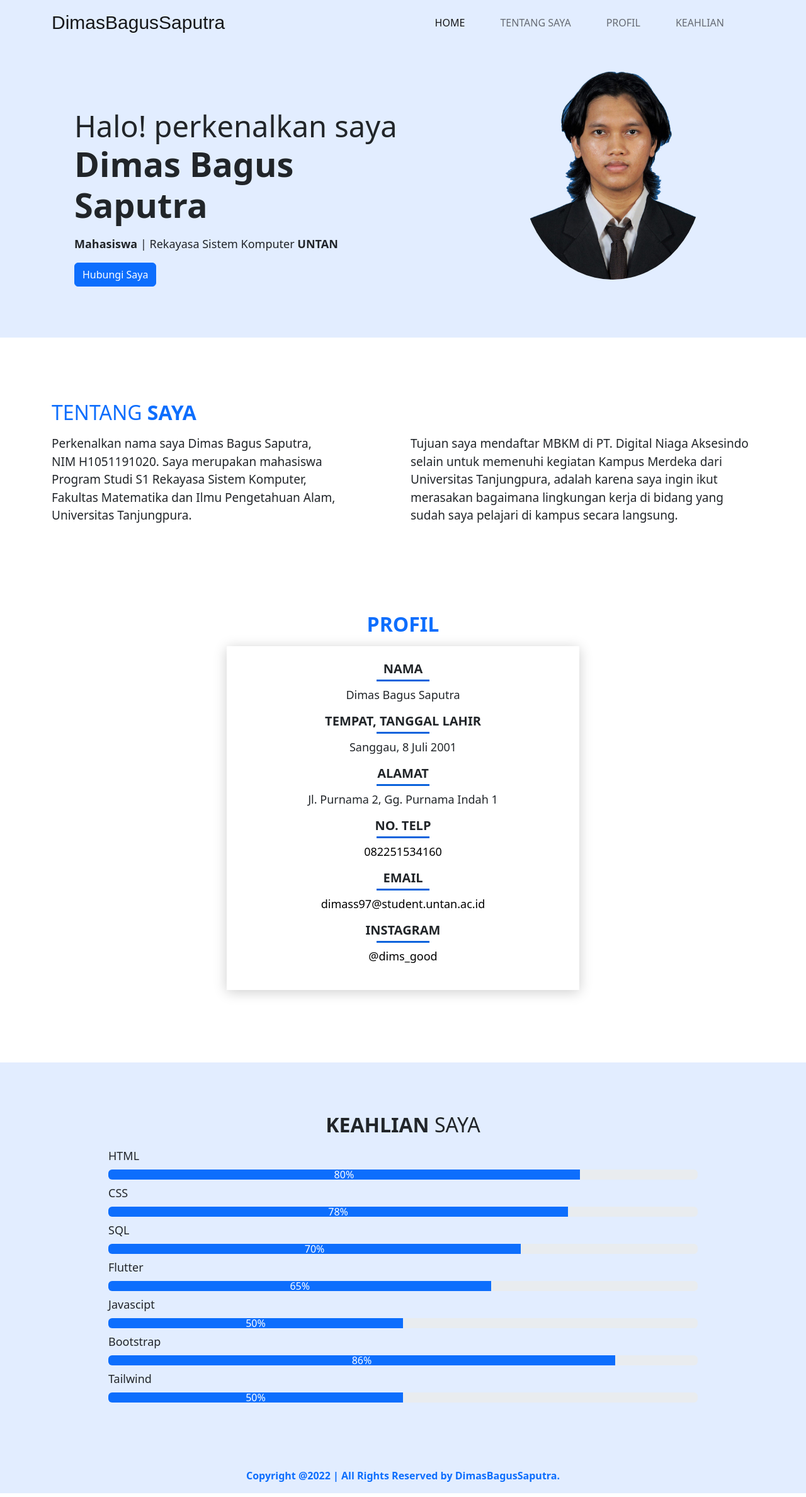
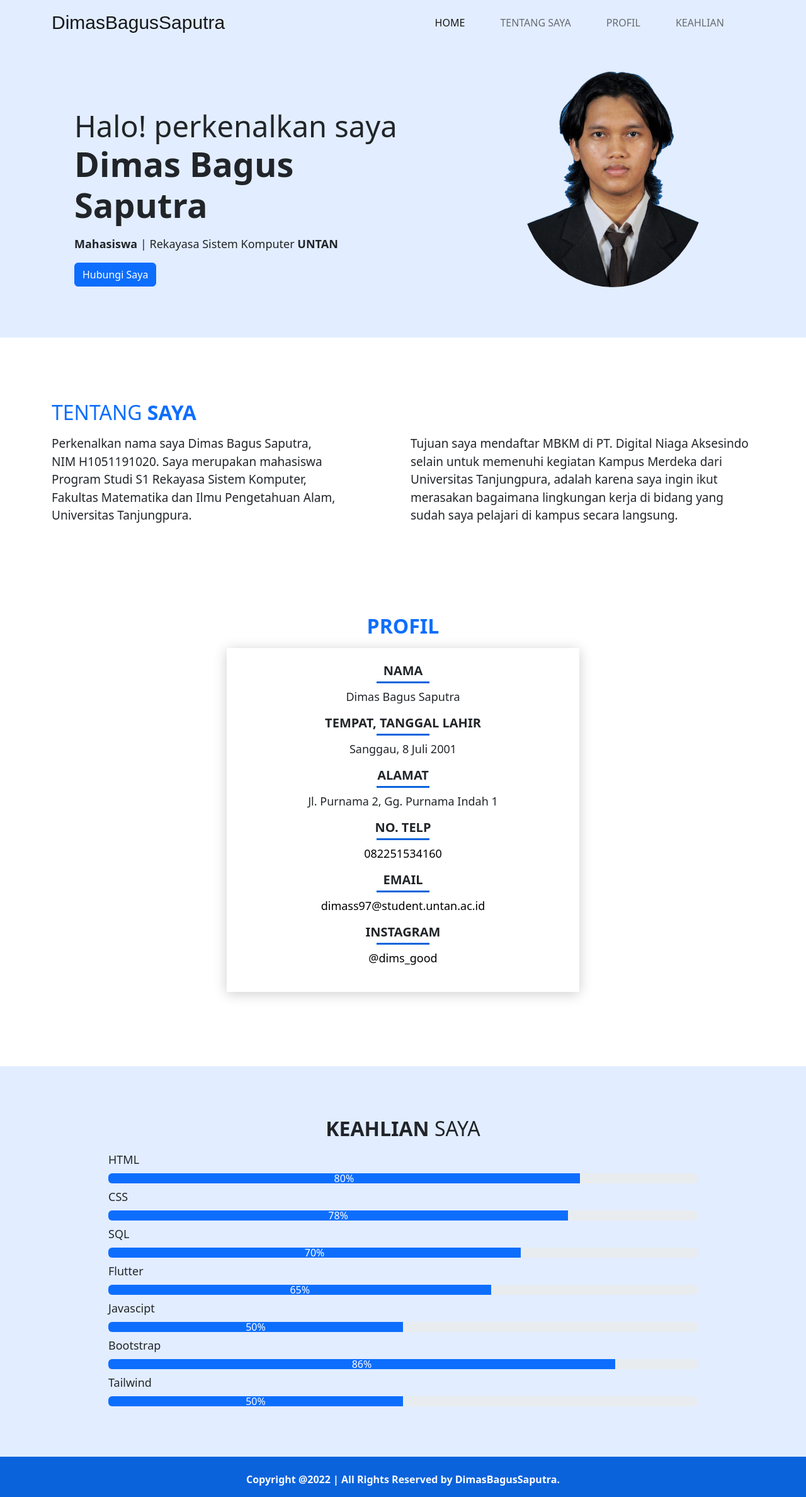
Before and after one commit to dimasbaguss/Portfolio-MBKM-Dimas-Bagus-Saputra, a plain HTML site: page index.html in a window 1280 px wide. Shown: the whole page at 63% size. Drawn offline with nearby package versions, Linux system fonts and the light colour scheme; a web font is replaced by a local one.

Commit message:
memperbaiki beberapa elemen (menambahkan favicon, memperbesar foto di tampilan desktop, memberi bg color pada footer)

```diff
--- a/assets/style/style.css
+++ b/assets/style/style.css
@@ -11,11 +11,6 @@
 /* jumbotron */
 .jumbotron {
     background-color: #e2edff;
-}
-
-.jumbotron h1 {
-    font-size: 30px;
-    font-weight: 200;
 }
 
 .jumbotron h1 span {
@@ -49,7 +44,7 @@
 
 /* profil */
 .profil {
-    padding: 115px 0;
+    padding: 118px 0;
 }
 
 .profil h2 {
@@ -112,9 +107,13 @@
 
 /* footer */
 footer {
-    background-color: #e2edff;
+    background-color: #0B63DC;
     font-weight: 600;
     font-size: 14px;
+}
+
+footer a {
+    color: white;
 }
 
 footer a:hover {
@@ -123,7 +122,6 @@ footer a:hover {
 
 /* TAMPILAN DESKTOP */
 @media (min-width: 992px) {
-
     /* navbar */
     .navbar {
         background-color: #e2edff;
@@ -160,7 +158,7 @@ footer a:hover {
 
     .jumbotron img {
         padding: 4em 0;
-        width: 290px;
+        width: 300px;
     }
 
     .jumbotron h1 {
--- a/index.html
+++ b/index.html
@@ -13,12 +13,14 @@
     <link rel="stylesheet" href="https://cdn.jsdelivr.net/npm/bootstrap-icons@1.9.1/font/bootstrap-icons.css" />
     <!-- css -->
     <link rel="stylesheet" href="assets/style/style.css" />
+    <!-- favicon -->
+    <link rel="icon" href="assets/img/foto.png">
   </head>
   <body>
     <!-- navbar -->
     <nav class="navbar navbar-expand-lg sticky-lg-top">
       <div class="container">
-        <a class="navbar-brand" href="#">DimasBagusSaputra</a>
+        <a class="navbar-brand fs" href="#">DimasBagusSaputra</a>
         <button class="navbar-toggler" type="button" data-bs-toggle="collapse" data-bs-target="#navbarNavAltMarkup" aria-controls="navbarNavAltMarkup" aria-expanded="false" aria-label="Toggle navigation">
           <span class="navbar-toggler-icon"></span>
         </button>
@@ -39,7 +41,7 @@
       <div class="container">
         <div class="row pt-5 pb-5">
           <div class="col-lg-7 text-lg-start px-lg-5 teks order-1 order-lg-0">
-            <h1>
+            <h1 class="fs-lg-1 fw-light">
               Halo! perkenalkan saya <br />
               <span class="fw-bold">Dimas Bagus Saputra</span>
             </h1>
@@ -47,7 +49,7 @@
             <a href="#profil" class="btn btn-primary">Hubungi Saya</a>
           </div>
           <div class="col-lg-5">
-            <img src="assets/img/2a.jpg" width="240" alt="foto" class="rounded-circle img-fluid" />
+            <img src="assets/img/2a.jpg" width="280" alt="foto" class="rounded-circle img-fluid" />
           </div>
         </div>
       </div>
@@ -159,7 +161,7 @@
     <footer>
       <div class="container">
         <div class="row text-center pt-4">
-          <div class="col text-primary">
+          <div class="col text-light">
             <p>Copyright @2022 | All Rights Reserved by <a href="https://www.instagram.com/dims_good/" target="_blank" class="text-decoration-none">DimasBagusSaputra.</a></p>
           </div>
         </div>
```
Also changed, not shown: assets/img/foto.png (added).
